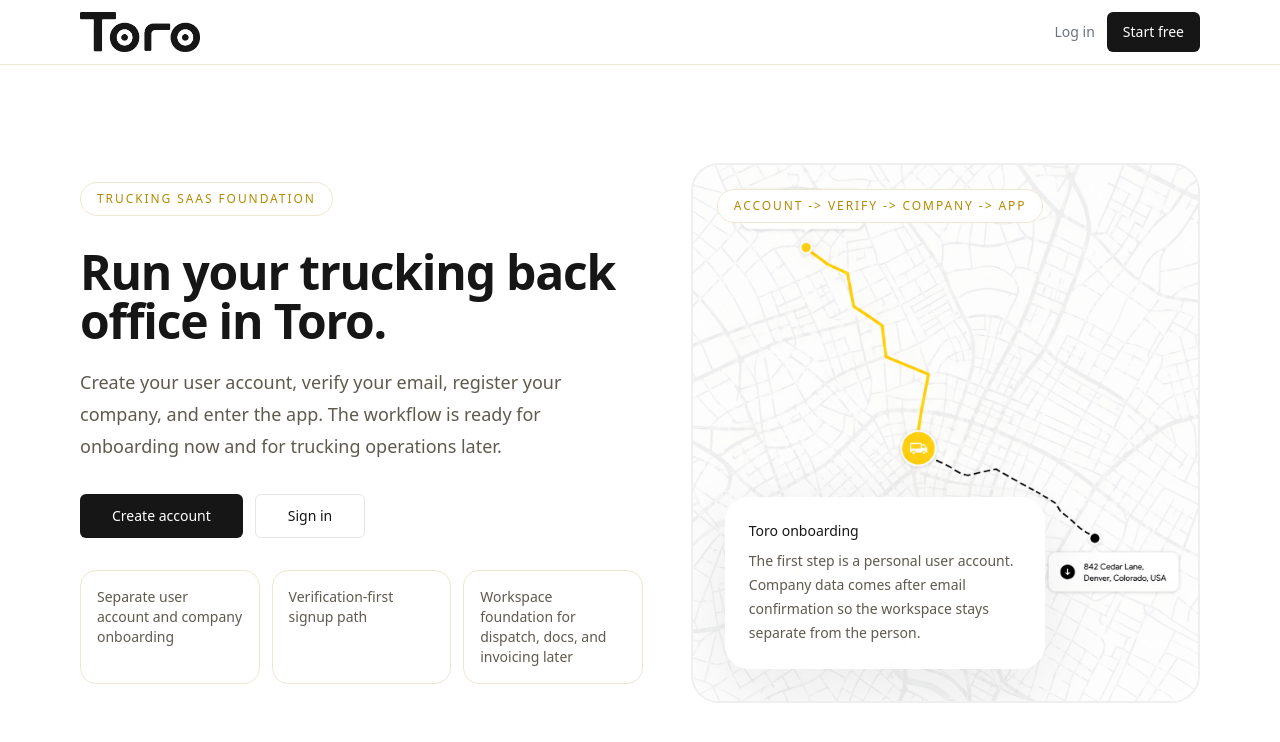
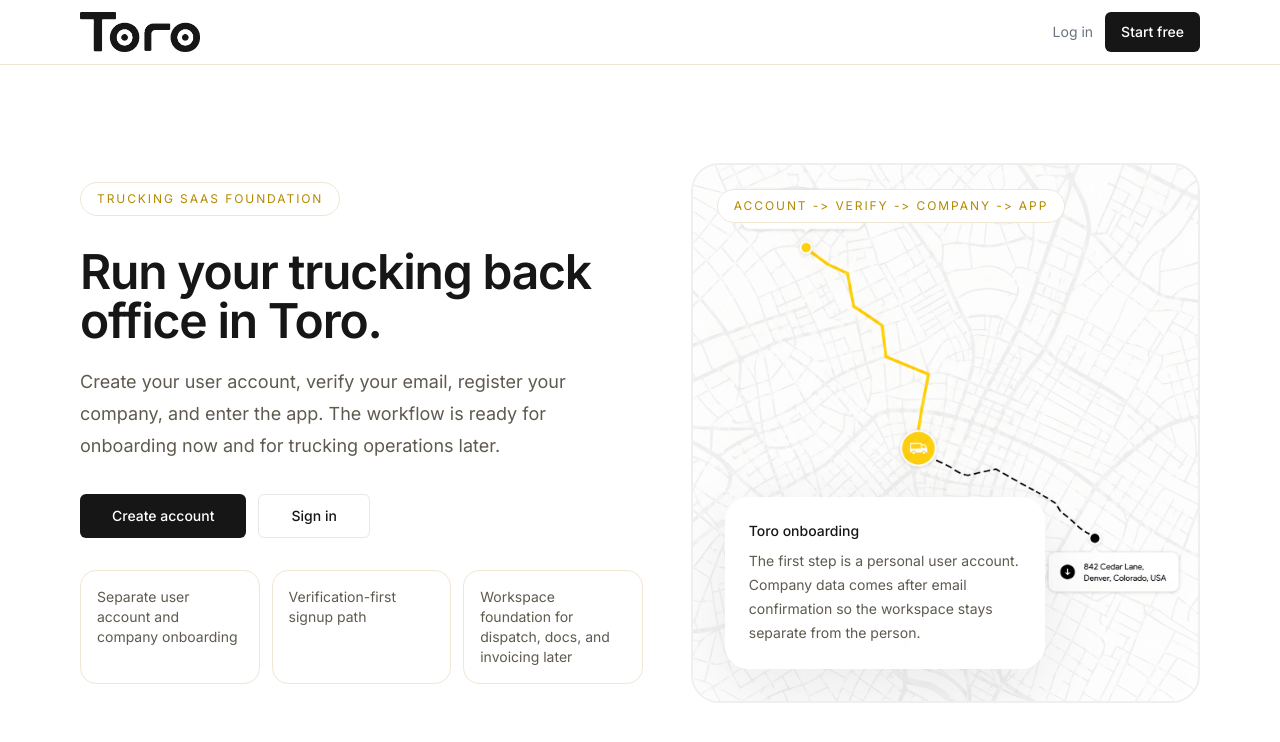
Before and after one commit to dejannr/toro_app, a Next.js app in the folder apps/frontend/: page / in a window 1280 px wide. Shown: the top 742 px of the page. Built offline with nearby package versions, Linux system fonts and the light colour scheme.

Commit message:
changes;

```diff
--- a/apps/frontend/app/layout.tsx
+++ b/apps/frontend/app/layout.tsx
@@ -1,7 +1,13 @@
 import type { Metadata } from "next";
+import { Inter } from "next/font/google";
 import type { ReactNode } from "react";
 
 import "./globals.css";
+
+const inter = Inter({
+  subsets: ["latin"],
+  display: "swap"
+});
 
 export const metadata: Metadata = {
   title: "App",
@@ -11,7 +17,7 @@
 export default function RootLayout({ children }: { children: ReactNode }) {
   return (
     <html lang="en">
-      <body>{children}</body>
+      <body className={inter.className}>{children}</body>
     </html>
   );
 }
```
